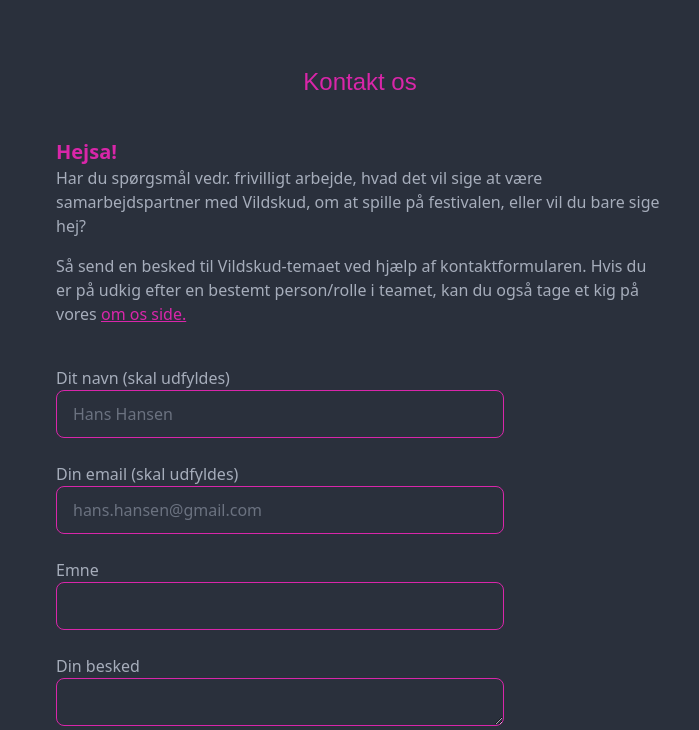
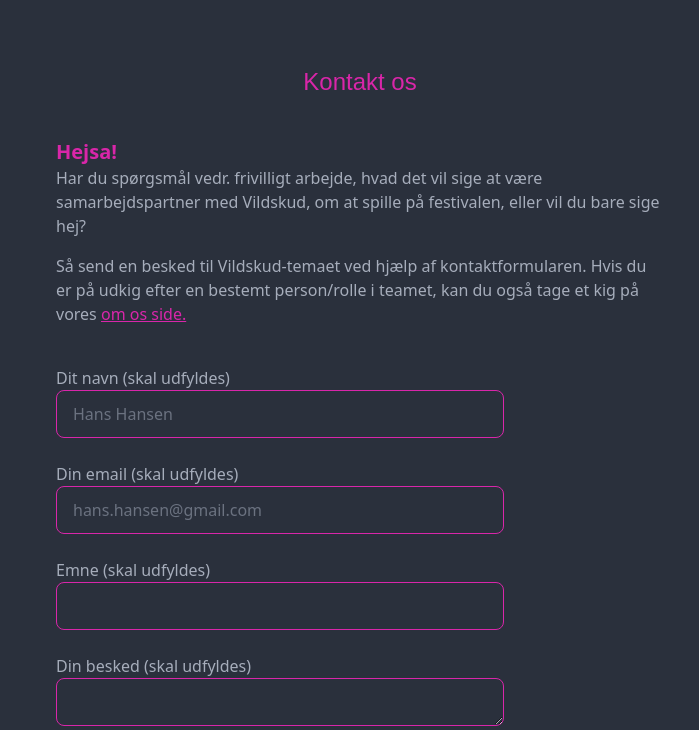
Before and after one commit to Nannatorp/gruppe12_caseopgave_redesign, a website built with Vite: page src/kontakt.html in a window 1280 px wide. Shown: the part 70-800 px from the top of the page, without its empty margins (280-979 px from the left). Built offline with nearby package versions, Linux system fonts and the light colour scheme; files whose address does not match are found by name; a web font is replaced by a local one.

Commit message:
kontakt smårettelser

```diff
--- a/src/kontakt.html
+++ b/src/kontakt.html
@@ -95,7 +95,7 @@
             </div>
 
             <div class="my-6">
-              <label for="emne">Emne</label><br />
+              <label for="emne">Emne (skal udfyldes)</label><br />
               <input
                 type="text"
                 id="emne"
@@ -105,7 +105,7 @@
             </div>
 
             <div class="my-6">
-              <label for="besked">Din besked</label><br />
+              <label for="besked">Din besked (skal udfyldes)</label><br />
               <textarea
                 name="besked"
                 id="besked"
```
